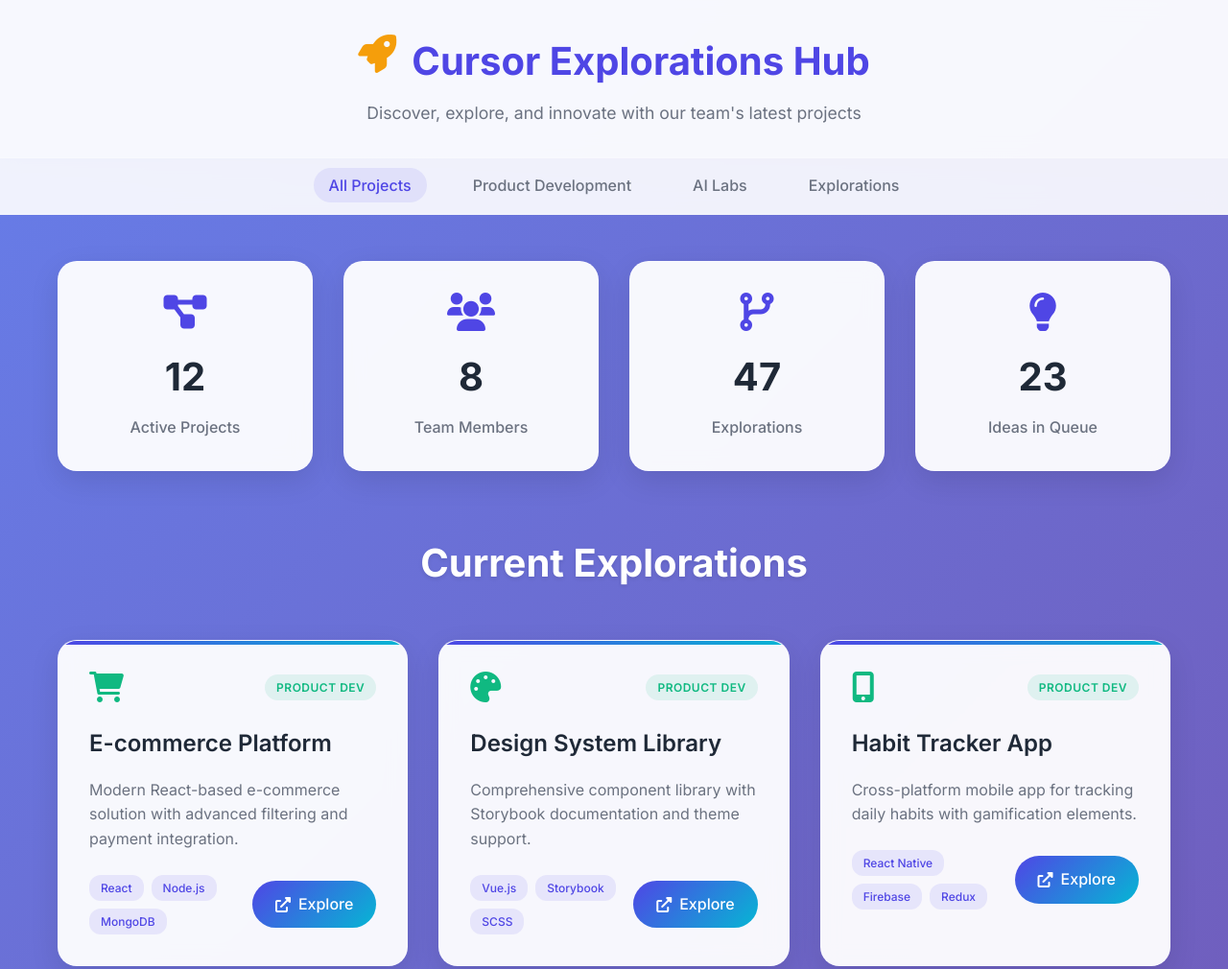
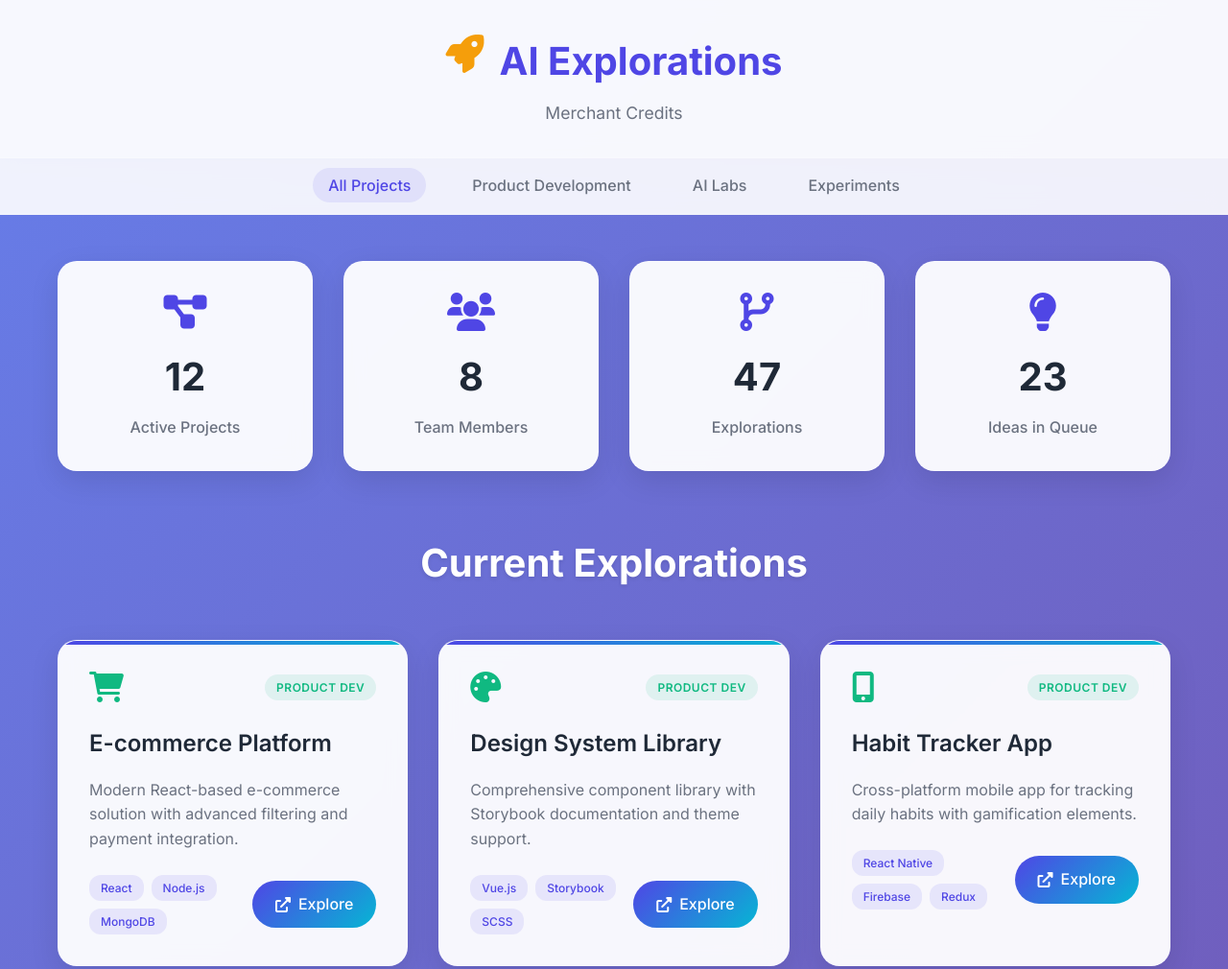
Before and after one commit to sanrivero-meli/cursor-explorations-hub, a plain HTML site: page index.html in a window 1280 px wide. Shown: the top 1010 px of the page at 96% size. Drawn offline with Linux system fonts and the light colour scheme.

Commit message:
Update cursor explorations hub
- Modified index.html with latest changes
- Removed README.md file

```diff
--- a/index.html
+++ b/index.html
@@ -14,9 +14,9 @@
             <div class="header-content">
                 <h1 class="logo">
                     <i class="fas fa-rocket"></i>
-                    Cursor Explorations Hub
+                    AI Explorations
                 </h1>
-                <p class="tagline">Discover, explore, and innovate with our team's latest projects</p>
+                <p class="tagline">Merchant Credits</p>
             </div>
         </div>
     </header>
@@ -27,7 +27,7 @@
                 <li><a href="#all" class="nav-link active" data-category="all">All Projects</a></li>
                 <li><a href="#product-dev" class="nav-link" data-category="product-dev">Product Development</a></li>
                 <li><a href="#ai-labs" class="nav-link" data-category="ai-labs">AI Labs</a></li>
-                <li><a href="#explorations" class="nav-link" data-category="explorations">Explorations</a></li>
+                <li><a href="#explorations" class="nav-link" data-category="explorations">Experiments</a></li>
             </ul>
         </div>
     </nav>
```
Also changed, not shown: 1 other file.
